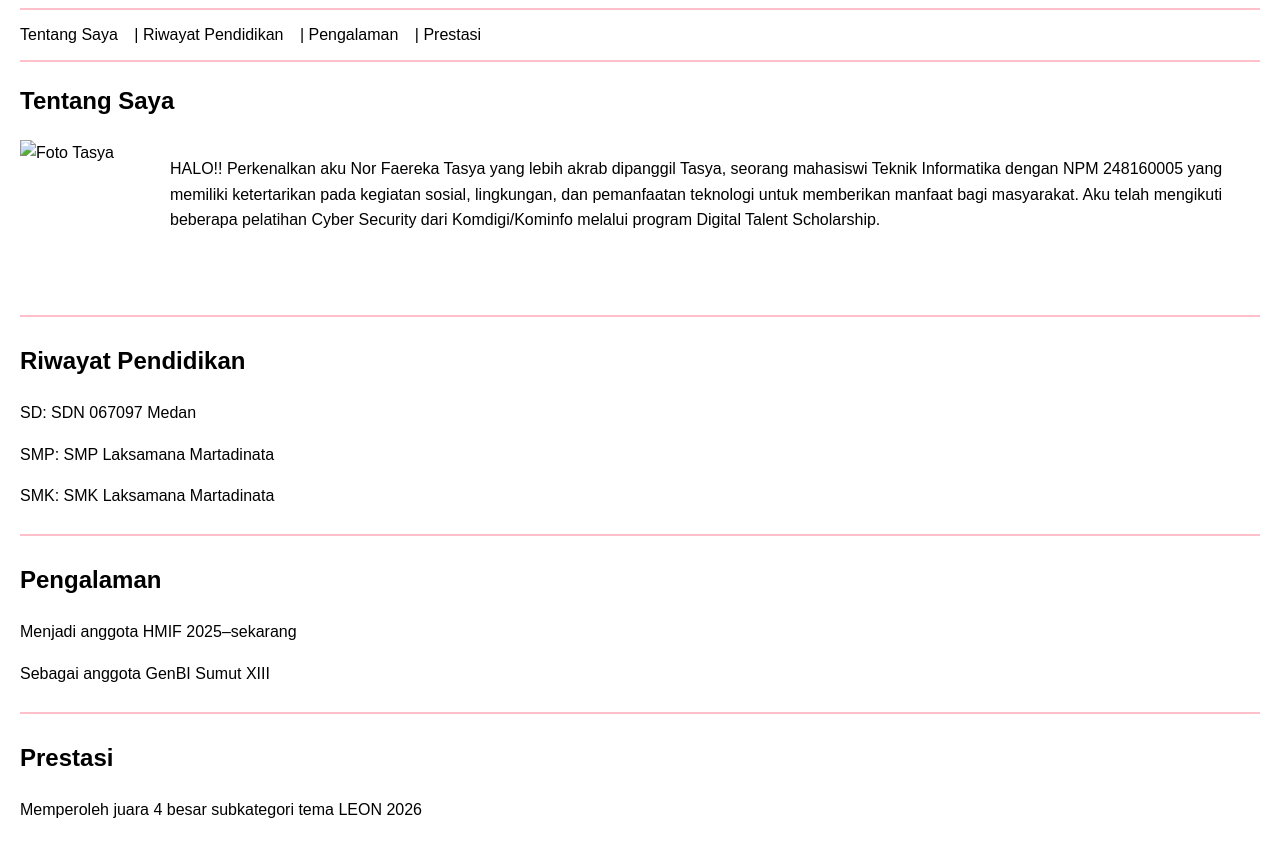
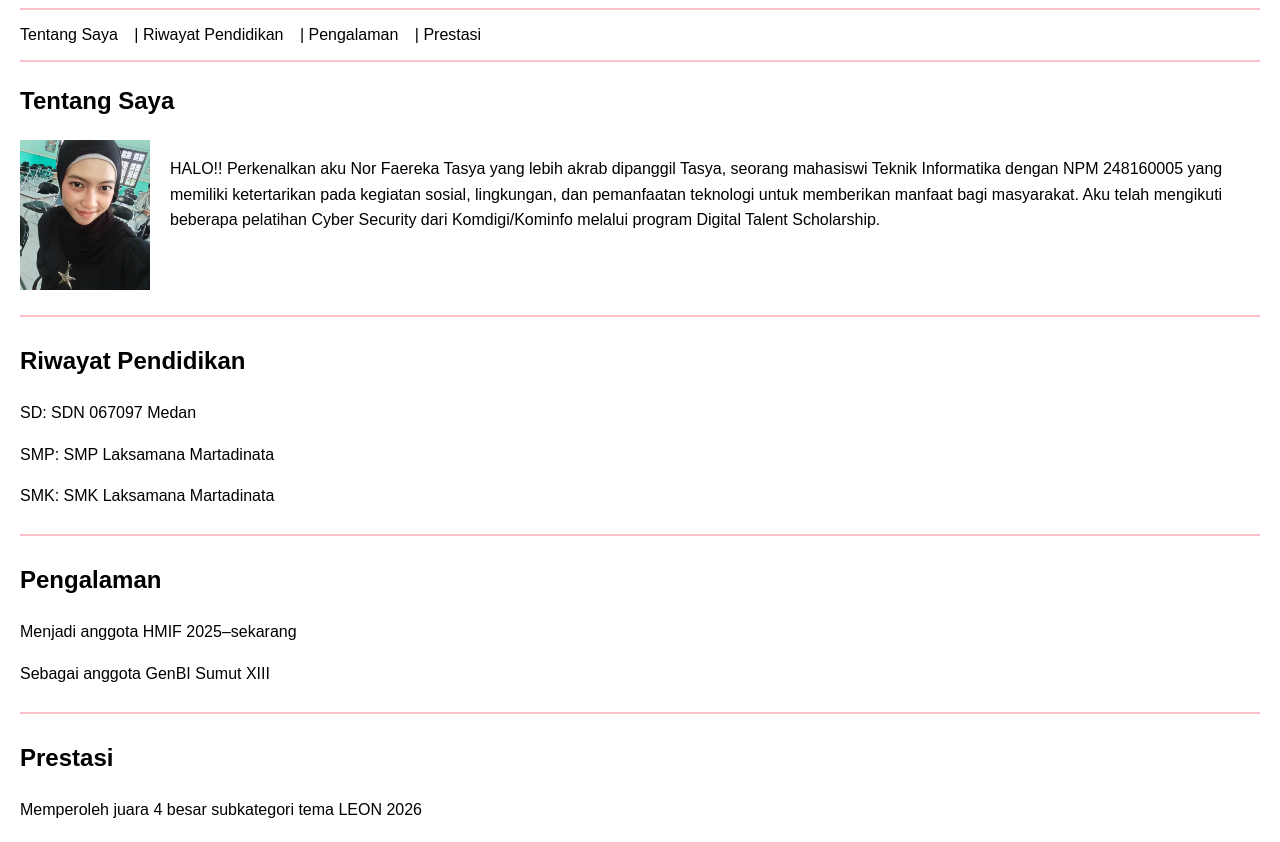
Before and after one commit to norfaerekatasya/website_portofolio, a plain HTML site: page index.html in a window 1280 px wide. Shown: the part 86-928 px from the top of the page. Drawn offline with Linux system fonts and the light colour scheme.

Commit message:
Update index.html

```diff
--- a/index.html
+++ b/index.html
@@ -105,7 +105,7 @@
     <h2>Tentang Saya</h2>
 
     <div class="tentang-saya">
-        <img src="foto.jpg" alt="Foto Tasya">
+        <img src="poto itam.jpeg" alt="Foto Tasya">
 
         <div class="penjelasan">
             <p>
```
